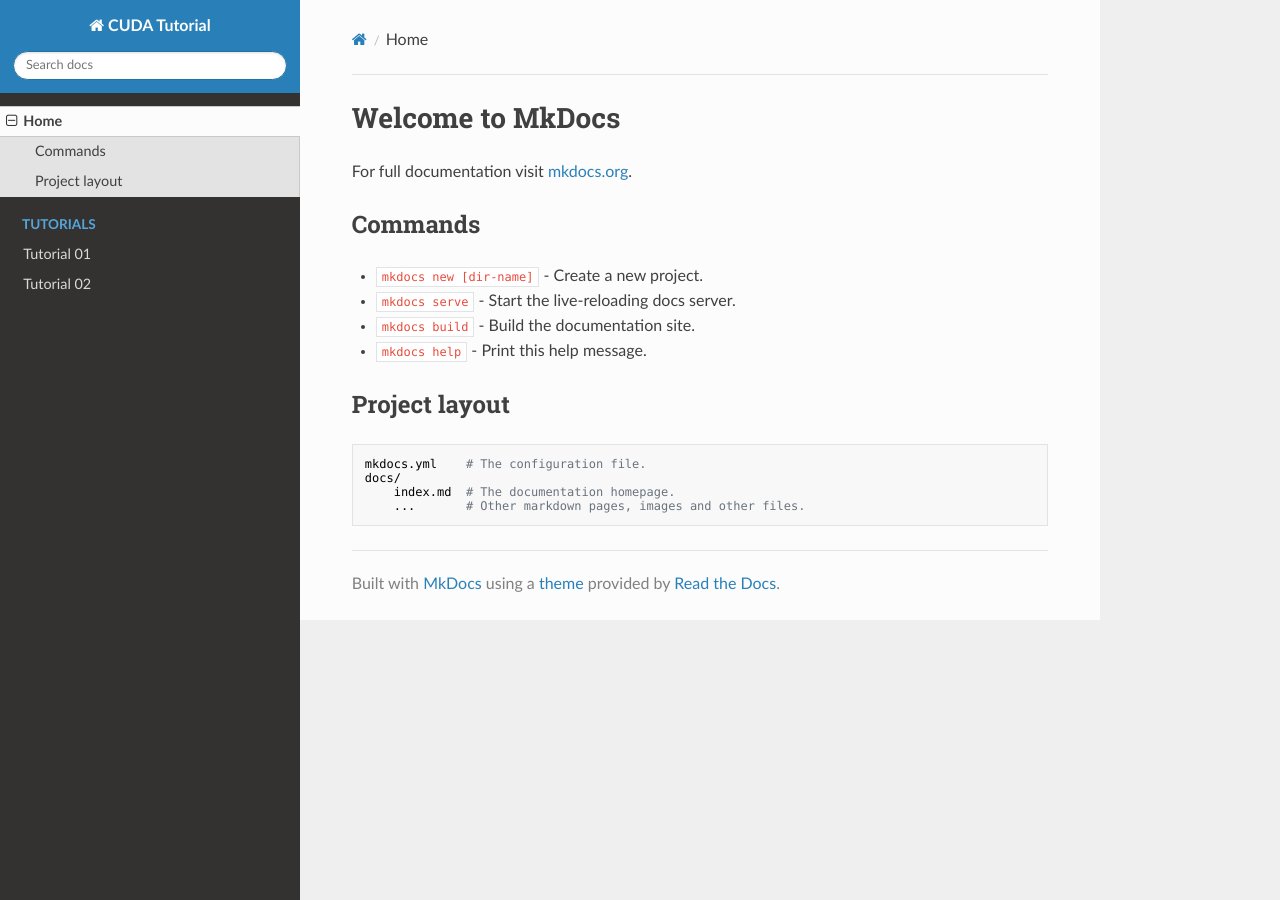
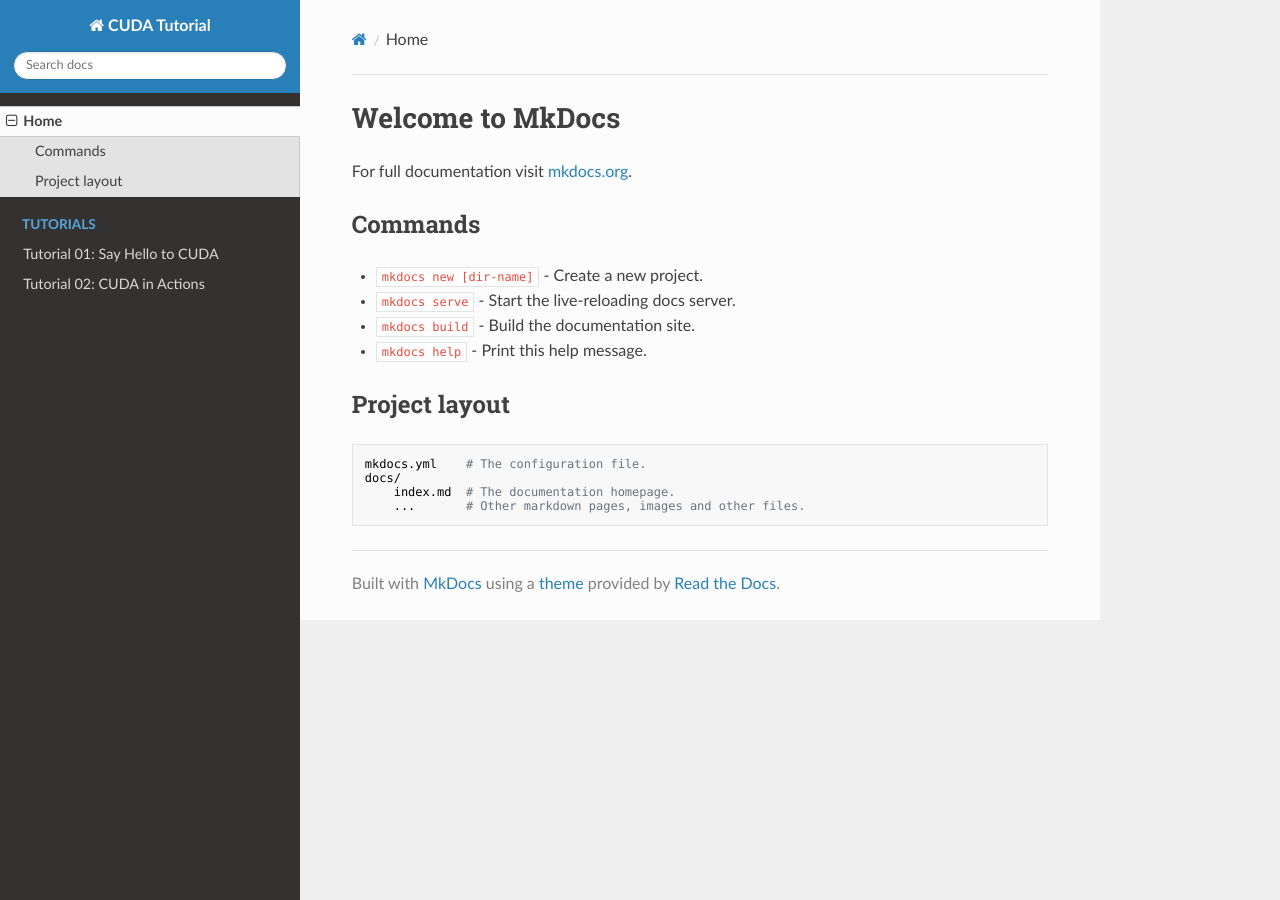
Before and after one commit to puttsk/cuda-tutorial, an MkDocs documentation site: the page built from docs/index.md, in a window 1280 px wide. Built offline with MkDocs 1.6.1, drawn with Linux system fonts in a browser that asks for light colours; nearby versions of some CDN libraries; old or Windows-style settings are respelled for this version of MkDocs.

Commit message:
Formatting tutorial01 for mkdocs

```diff
--- a/mkdocs.yml
+++ b/mkdocs.yml
@@ -1,7 +1,10 @@
 site_name: CUDA Tutorial
 pages:
-  - Home: index.md
-  - Tutorials:
-    - Tutorial 01: tutorials/tutorial01/README.md
-    - Tutorial 02: tutorials/tutorial02/README.md
+  - 'Home': 'index.md'
+  - 'Tutorials':
+    - 'Tutorial 01: Say Hello to CUDA': 'tutorials/tutorial01/README.md'
+    - 'Tutorial 02: CUDA in Actions': 'tutorials/tutorial02/README.md'
 theme: readthedocs
+markdown_extensions:
+  - markdown.extensions.codehilite
+  - markdown.extensions.extra
```
Also changed, not shown: tutorial01/README.md (+12 -12 lines).
